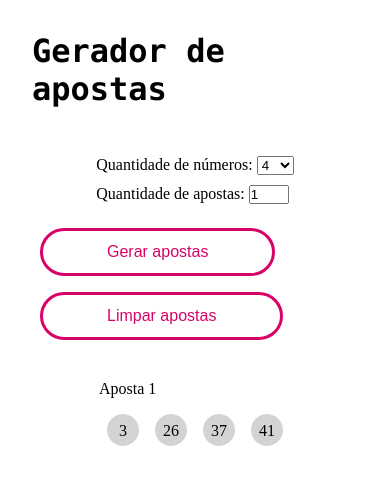
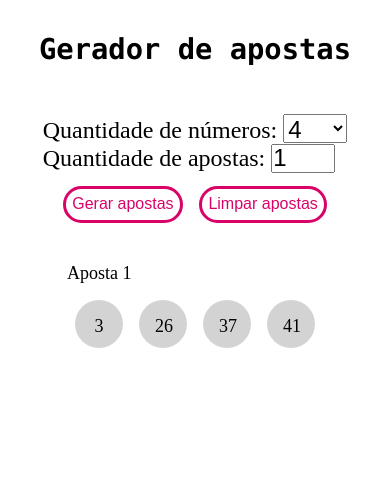
Before and after one commit to JosielMatos/bet-generator, a Next.js app: page / in a window 390 px wide. Both pictures are taken after a click on the button "Gerar apostas". Shown: the top 484 px of the page. Built offline with nearby package versions, Linux system fonts and the light colour scheme.

Commit message:
Fix mobile responsivity

```diff
--- a/src/styles/BetsList.module.css
+++ b/src/styles/BetsList.module.css
@@ -1,3 +1,4 @@
 .container {
   padding: 2rem;
+  font-size: 1.125rem;
 }
--- a/src/styles/Home.module.css
+++ b/src/styles/Home.module.css
@@ -11,6 +11,10 @@
   margin-bottom: 2rem;
 }
 
+.main label {
+  font-size: 1.5rem;
+}
+
 .form-options {
   height: 3rem;
   display: flex;
@@ -19,8 +23,16 @@
   margin: 1rem 0 1rem 0;
 }
 
+.form-options select {
+  width: 4rem;
+  height: 1.8rem;
+  font-size: 1.5rem;
+}
+
 .form-options input {
-  width: 2.5rem;
+  width: 4rem;
+  height: 1.8rem;
+  font-size: 1.5rem;
 }
 
 .buttons {
@@ -32,7 +44,7 @@
   margin: 0.5rem;
   font-weight: 500;
   font-size: 16px;
-  padding: 12px 4em;
+  padding: 12px 4rem;
   border-radius: 25px;
   border: 3px solid #d90368;
   background: #d90368;
@@ -54,4 +66,18 @@
   .main {
     padding: 2rem;
   }
+
+  .title {
+    font-size: 1.8rem;
+  }
+
+  .button {
+    padding: 12px 1rem;
+  }
 }
+
+@media (max-width: 400px) {
+  .button {
+    padding: 0.4rem;
+  }
+}
--- a/src/styles/bet.module.css
+++ b/src/styles/bet.module.css
@@ -15,10 +15,10 @@
 }
 
 .number {
-  width: 2rem;
-  height: 2rem;
-  padding: 0.5rem;
+  width: 3rem;
+  height: 3rem;
+  padding: 1rem;
   margin: 0 0.5rem 0 0.5rem;
-  border-radius: 4rem;
+  border-radius: 50%;
   background-color: lightgray;
 }
```
